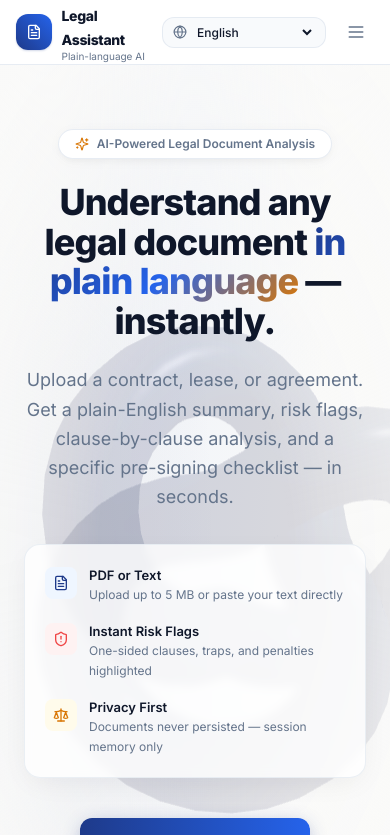
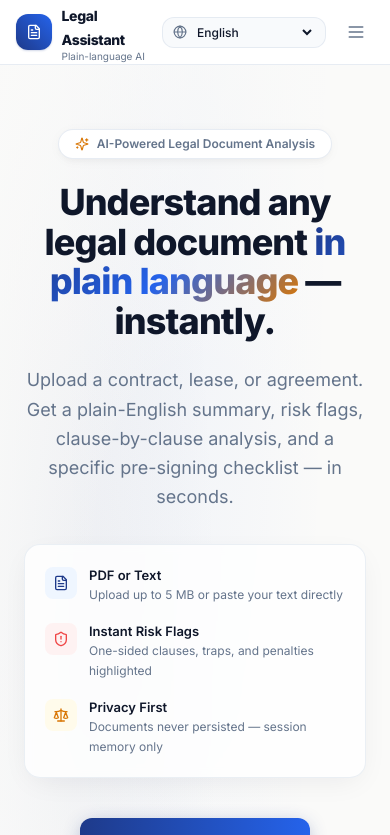
Before and after one commit to meetchauhan17/AI-Legal-Document-Assistant, a Next.js app in the folder frontend/: page / in a window 390 px wide. Shown: the top 835 px of the page. Built offline with nearby package versions, Linux system fonts and the light colour scheme.

Commit message:
docs: add comprehensive README, 2-minute DEMO script, and optimize 3D mobile performance

```diff
--- a/frontend/components/3d/FloatingShapes.tsx
+++ b/frontend/components/3d/FloatingShapes.tsx
@@ -130,13 +130,13 @@
 
   return (
     <div
-      className={`pointer-events-none absolute inset-0 -z-10 overflow-hidden ${className}`}
+      className={`pointer-events-none absolute inset-0 -z-10 overflow-hidden hidden md:block ${className}`}
       aria-hidden="true"
     >
       <Canvas
         camera={{ position: [0, 0, 6], fov: 45 }}
         gl={{ antialias: true, alpha: true, powerPreference: 'low-power' }}
-        dpr={[1, 1.5]}
+        dpr={[1, 1.25]}
       >
         <Scene />
       </Canvas>
```
Also changed, not shown: 2 other files (tests, documents, lock files or other folders).
